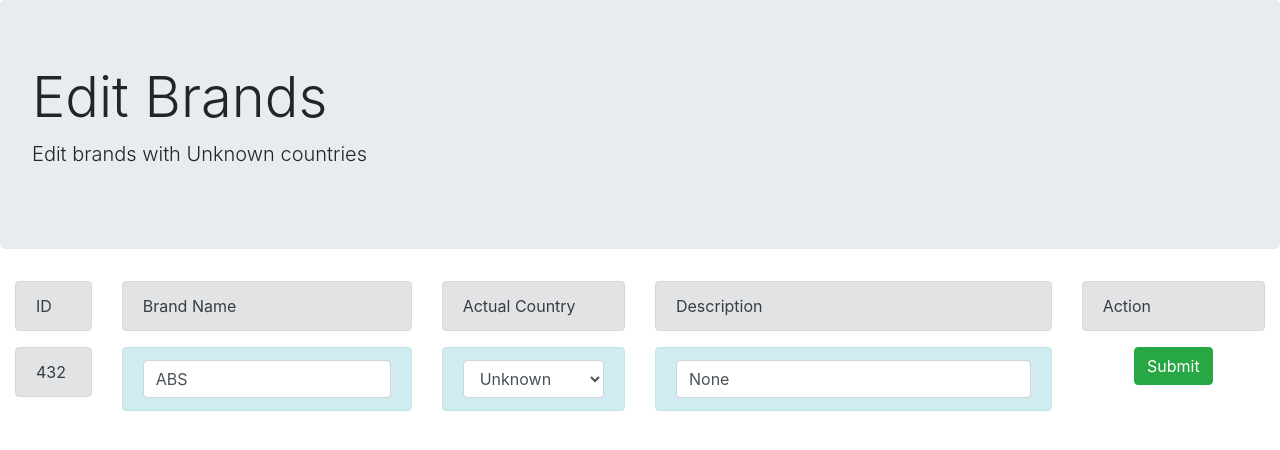
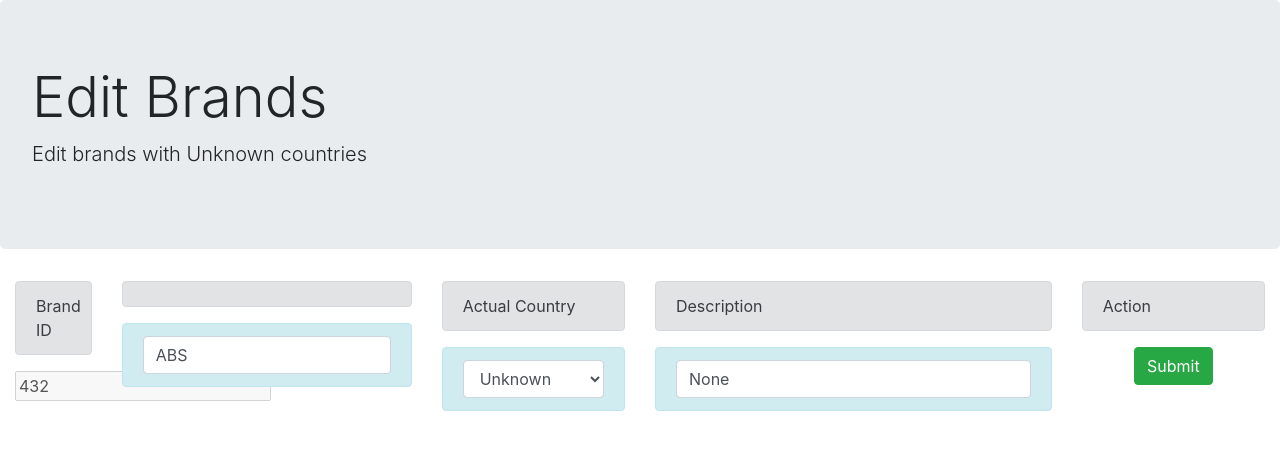
Before and after one commit to kapardilabs/brand-atlas, a Django app: page /edit in a window 1280 px wide. Shown: the top 450 px of the page. Run offline with Django 3.2, Linux system fonts and the light colour scheme; data comes from the database, SQL or seed files in the repository; some libraries are stand-ins or nearby versions.

Commit message:
Brand Edit final1

```diff
--- a/main/templates/brandedit.html
+++ b/main/templates/brandedit.html
@@ -13,13 +13,13 @@
         <div class="row">
           <div class="col-md-1">
               <div class="alert alert-secondary">
-                  ID
+                  Brand ID
               </div>
-              <div class="alert alert-secondary">{{ editbrand.id }}</div>
+              <input value="{{ editbrand.id }}" disabled type="text">
           </div>
           <div class="col-md-3">
               <div class="alert alert-secondary">
-                 Brand Name
+
               </div>
               <div class="alert alert-info">
                   <input class="form-control" type="text" name="brandName" value="{{ editbrand.name }}" required/>
```
